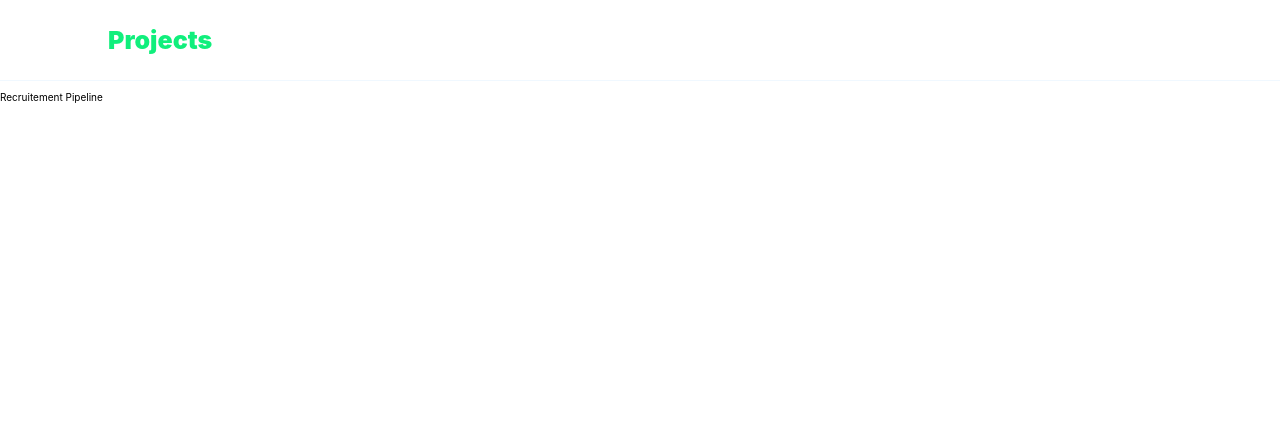
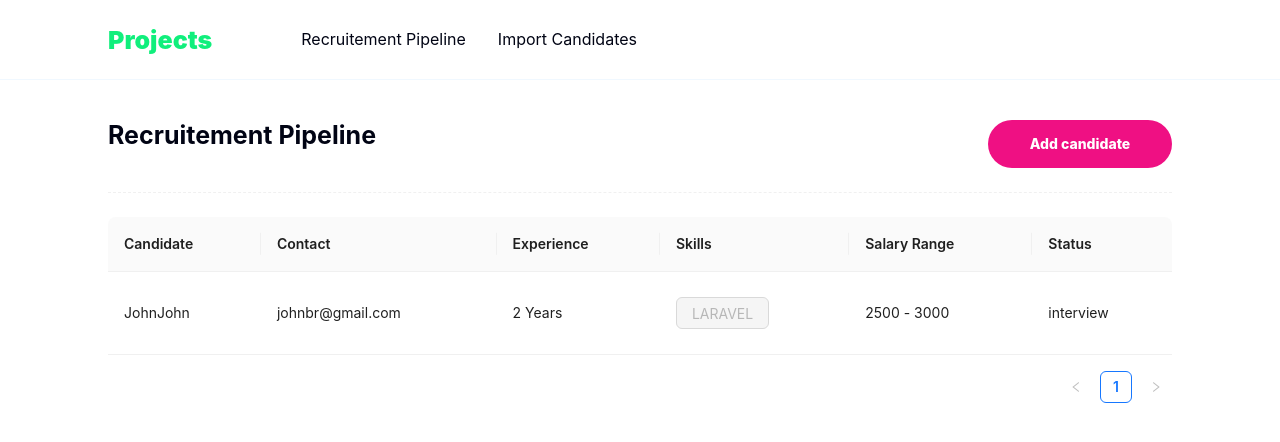
Before and after one commit to NinoGlonti/exampleapp, a Next.js app: page /recruitement-pipeline in a window 1280 px wide. Shown: the top 442 px of the page. Built offline with nearby package versions, Linux system fonts and the light colour scheme.

Commit message:
add candidate table

```diff
--- a/app/nav-bar.tsx
+++ b/app/nav-bar.tsx
@@ -1,10 +1,35 @@
+"use client";
+
 import React from "react";
 import "../styles/globals.css";
+import { usePathname } from "next/navigation";
+import { useEffect, useState } from "react";
+import Link from "next/link";
+import path from "path";
 
-const NavBar = () => {
+const NavBar: React.FC = () => {
+  const pathname = usePathname();
+  const [showNavigation, setShowNavigation] = useState(false);
+
+  useEffect(() => {
+    pathname === "/recruitement-pipeline" || pathname === "/import-candidate"
+      ? setShowNavigation(true)
+      : setShowNavigation(false);
+  }, [pathname]);
+
   return (
     <header className="navigation-header">
       <p className="logo-text"> Projects</p>{" "}
+      {showNavigation && (
+        <div className="navigation-links">
+          <Link className="recruitement-link" href="/recruitement-pipeline">
+            Recruitement Pipeline
+          </Link>
+          <Link className="import-link" href="/import-candidate">
+            Import Candidates
+          </Link>
+        </div>
+      )}
     </header>
   );
 };
--- /dev/null
+++ b/app/recruitement-pipeline/candidate-columns.tsx
@@ -0,0 +1,94 @@
+import { CandidateResponse, CandidateDataType } from "./candidate-types";
+import { Typography, Divider, Col, Row, Space, Table, Button } from "antd";
+
+import styles from "./styles.module.css";
+import type { ColumnsType } from "antd/es/table";
+
+export const columns: ColumnsType<CandidateResponse["data"][number]> = [
+  {
+    title: "Candidate",
+    dataIndex: "candidate",
+    key: "candidate",
+    render: (candidate) => (
+      <p>
+        {candidate.name}
+        {candidate.name}
+      </p>
+    ),
+  },
+  {
+    title: "Contact",
+    dataIndex: "email",
+    key: "email",
+  },
+  {
+    title: "Experience",
+    dataIndex: "experience",
+    key: "experience",
+    render: (text) => <p>{text} Years </p>,
+  },
+  {
+    title: "Skills",
+    dataIndex: "skills",
+    key: "skills",
+    render: (_, { skills }) => (
+      <>
+        {skills.map((skill) => {
+          return (
+            <Button disabled key={skill}>
+              {skill.toUpperCase()}
+            </Button>
+          );
+        })}
+      </>
+    ),
+  },
+  {
+    title: "Salary Range",
+    dataIndex: "salary",
+    key: "salary",
+    render: (_, { salary }) => (
+      <>
+        <p className={styles["salary-text"]}>{salary.minSalary}</p> -
+        <p className={styles["salary-text"]}> {salary.maxSalary}</p>
+      </>
+    ),
+  },
+  {
+    title: "Status",
+    key: "status",
+    dataIndex: "status",
+  },
+];
+
+export const data: CandidateDataType[] = [
+  {
+    key: "1",
+    candidate: { name: "John", last_name: "Brown" },
+    email: "johnbr@gmail.com",
+    experience: 2,
+    skills: ["Laravel"],
+    salary: { minSalary: 2500, maxSalary: 3000 },
+    status: "interview",
+    phone: "599993438",
+  },
+  /*{
+    key: "2",
+    candidate: "John Red",
+    contact: "johnrd@gmail.com",
+    experience: 8,
+    skills: ["Laravel"],
+    salary: { minSalary: 8000, maxSalary: 10000 },
+    status: "interview",
+  },
+  {
+    key: "3",
+    candidate: "John White",
+    contact: "johnwt@gmail.com",
+    experience: 4,
+    skills: ["Laravel"],
+    salary: { minSalary: 4500, maxSalary: 5000 },
+    status: "interview",
+  },
+  */
+];
--- /dev/null
+++ b/app/recruitement-pipeline/candidate-types.tsx
@@ -0,0 +1,27 @@
+export interface CandidateDataType {
+  key: string;
+  candidate: {
+    name: string;
+    last_name: string;
+  };
+  email: string;
+  phone: string;
+  experience: number;
+  skills: string[];
+  salary: {
+    minSalary: number;
+    maxSalary: number;
+  };
+  status: string;
+}
+
+export type PaymentsResponse = {
+  current_page: number;
+  data: CandidateDataType[];
+  next_page_url: string | number | null;
+  path: string;
+  per_page: string | number | null;
+  prev_page_url: string | number | null;
+  to: string | number | null;
+  total: string | number | null;
+};
--- a/app/recruitement-pipeline/page.tsx
+++ b/app/recruitement-pipeline/page.tsx
@@ -1,7 +1,29 @@
+"use client";
+import React, { useState, useEffect, useRef } from "react";
+import { Typography, Divider, Col, Row, Space, Table, Button } from "antd";
+import Link from "next/link";
+import styles from "./styles.module.css";
+import { CandidateResponse, CandidateDataType } from "./candidate-types";
+import { columns, data } from "./candidate-columns";
+
 const Page = () => {
+  const { Text } = Typography;
+
   return (
-    <div>
-      <p>Recruitement Pipeline</p>
+    <div className={styles["recruitement-container"]}>
+      <div className={styles["recruitement-header"]}>
+        <Text className={styles["recruitement-header-text"]}>
+          Recruitement Pipeline
+        </Text>
+        <Link
+          className={styles["new-candidate-btn"]}
+          href={"/add-new-candidate"}
+        >
+          Add candidate
+        </Link>
+      </div>
+      <Divider dashed />
+      <Table columns={columns} dataSource={data} />
     </div>
   );
 };
--- /dev/null
+++ b/app/recruitement-pipeline/styles.module.css
@@ -0,0 +1,29 @@
+.recruitement-container {
+  padding: 40px 108px 19px 108px;
+}
+.recruitement-header {
+  display: flex;
+  justify-content: space-between;
+}
+.recruitement-header-text {
+  font-weight: 700;
+  font-size: 25px;
+  line-height: 30px;
+  color: #010414;
+}
+
+.new-candidate-btn {
+  width: 184px;
+  line-height: 48px;
+  display: block;
+  background: #ef1083;
+  border-radius: 28px;
+  color: #fff;
+  font-weight: 800;
+  font-size: 14px;
+  text-align: center;
+}
+
+.salary-text {
+  display: inline;
+}
--- a/styles/globals.css
+++ b/styles/globals.css
@@ -9,6 +9,8 @@ body {
 .navigation-header {
   max-height: 8rem;
   border-bottom: 1px solid #f0f8ff;
+  display: flex;
+  align-items: center;
 }
 
 .logo-text {
@@ -19,6 +21,28 @@ body {
   padding-left: 10.8rem;
 }
 
+.navigation-links {
+  display: flex;
+  justify-content: space-between;
+  padding-left: 8.9rem;
+  font-weight: 400;
+  font-size: 16px;
+  line-height: 19px;
+  color: #010414;
+}
+.recruitement-link:active,
+.recruitement-link:focus,
+.recruitement-link:hover {
+  font-weight: 700;
+}
+.import-link {
+  padding-left: 3.2rem;
+}
+.import-link:active,
+.import-link:focus,
+.import-link:hover {
+  font-weight: 700;
+}
 .form-container {
   display: flex;
   flex-direction: column;
```
Also changed, not shown: app/import-candidate/page.tsx (added, +9 -0 lines).
